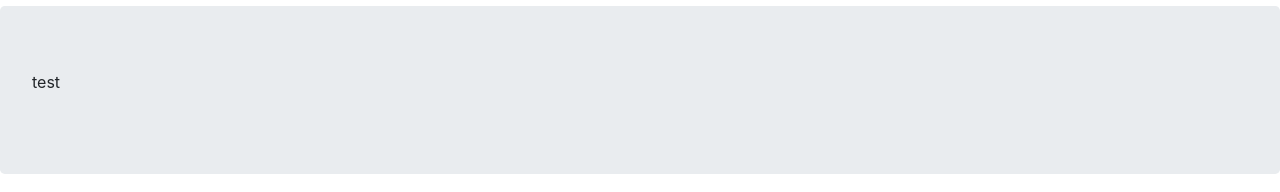
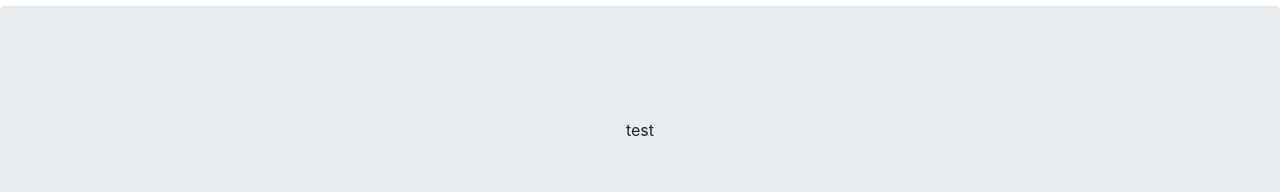
Before and after one commit to DeadMeon/TP-Web-FullStack-Lab, a Next.js app in the folder pwa/: page / in a window 1280 px wide. Shown: the part 306-498 px from the top of the page. Built offline with nearby package versions, Linux system fonts and the light colour scheme.

Commit message:
Ajout d'un Container pour centré le texte

```diff
--- a/pwa/components/FooterComponent.tsx
+++ b/pwa/components/FooterComponent.tsx
@@ -1,4 +1,5 @@
 import React, { Component } from "react";
+import { Container } from "react-bootstrap";
 
 
 
@@ -6,7 +7,9 @@ import React, { Component } from "react";
 export default class FooterComponent extends Component {
     render() {
         return <div className="jumbotron mb-0 mt-4">
-            <p>test</p>
+            <Container className="pt-5 justify-content-center text-center">
+                <p>test</p>
+            </Container>
         </div>
     }
 }
```
